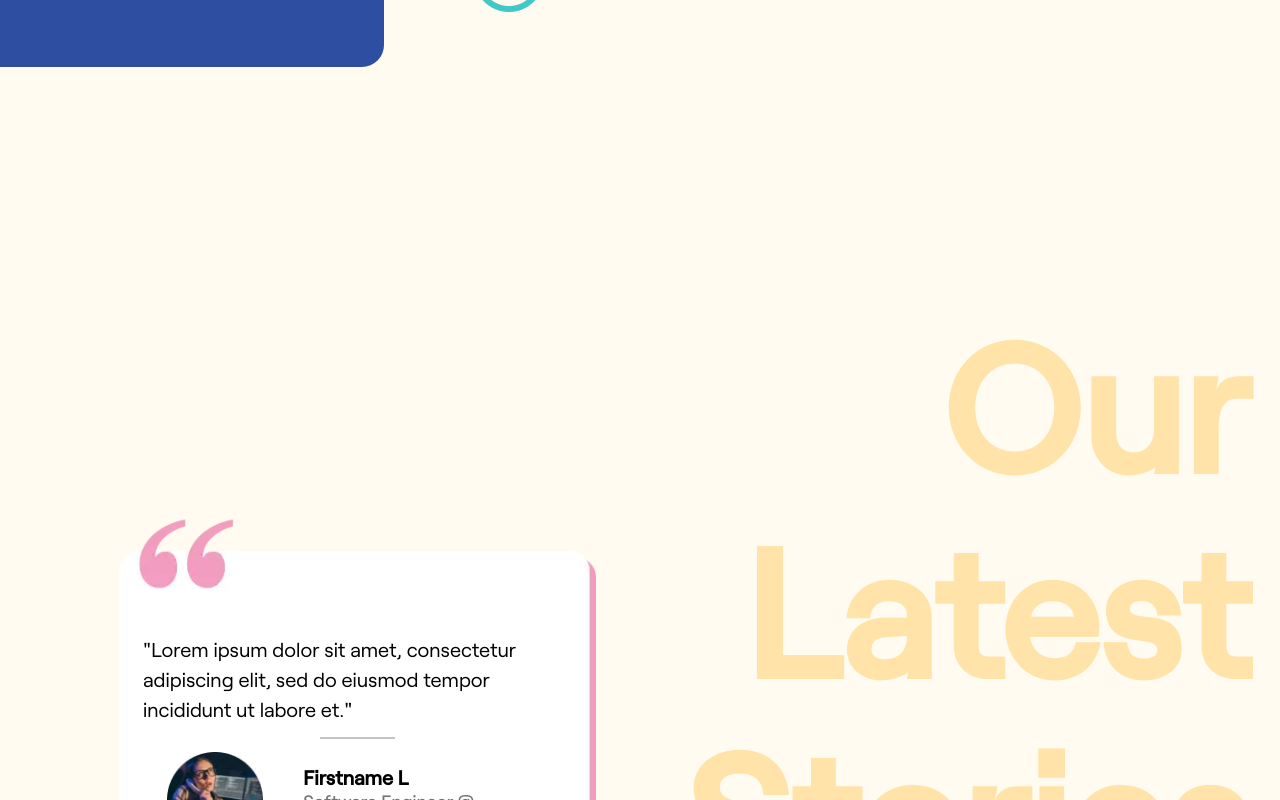
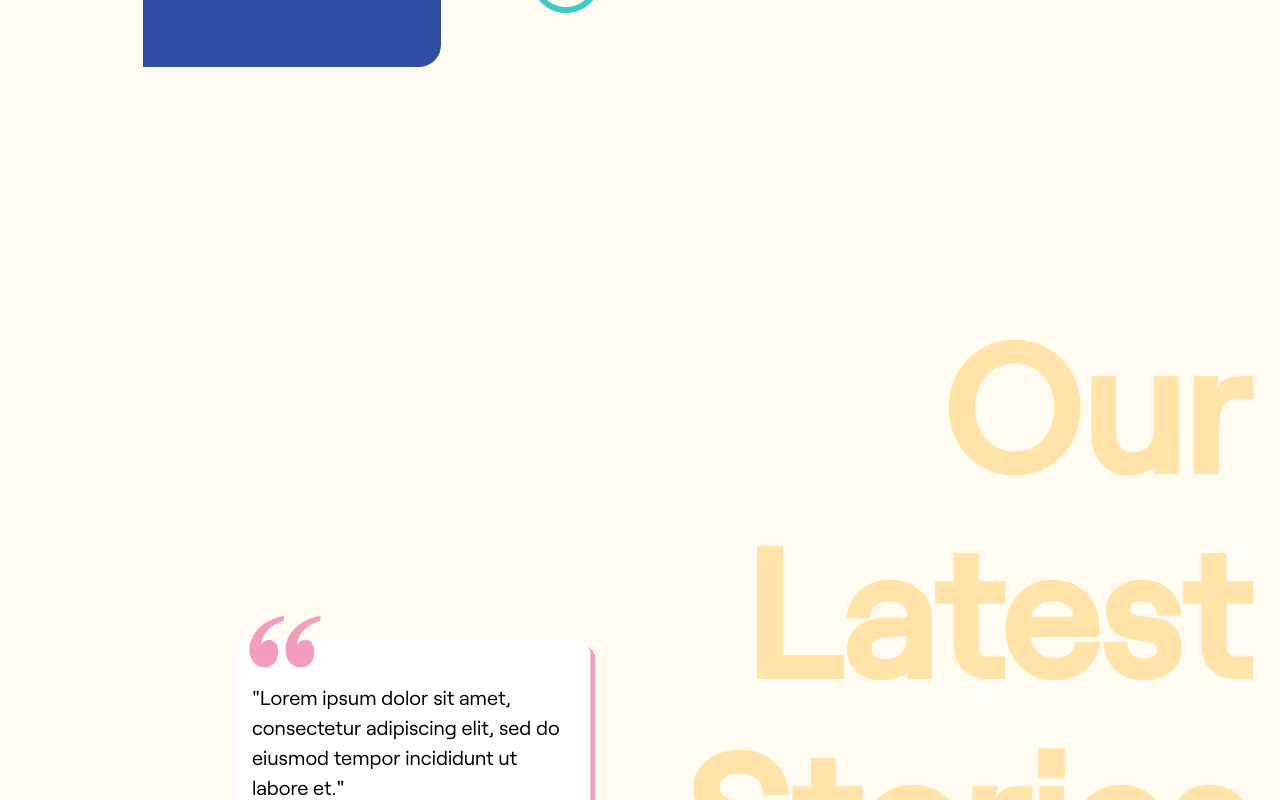
Before and after one commit to miradesne/j2v, a Next.js app: page / in a window 1280 px wide. Shown: the part 1552-2352 px from the top of the page. Built offline with nearby package versions, Linux system fonts and the light colour scheme.

Commit message:
Revert "Actually don't need the toplevel div"
This reverts commit 0f62cc7b694d326f0440ab734684f401c782039c.

```diff
--- a/components/layout.js
+++ b/components/layout.js
@@ -10,6 +10,7 @@ export const siteTitle = 'Next.js J2V Website'
 
 export default function Layout({ children, home }) {
   return (
+    <div className={styles.toplevel}>
       <div className={styles.container}>
         <Head>
           <link
@@ -66,5 +67,6 @@ export default function Layout({ children, home }) {
           </div>
         )}
       </div>
+    </div>
   )
 }
--- a/components/layout.module.css
+++ b/components/layout.module.css
@@ -1,6 +1,11 @@
+.toplevel {
+  width: 100%;
+  display: flex;
+  justify-content: center;
+}
+
 .container {
   max-width: 1366px;
-  width: 100%;
 }
 
 .header {
```
Lines whose indentation alone changed are shown as unchanged.
